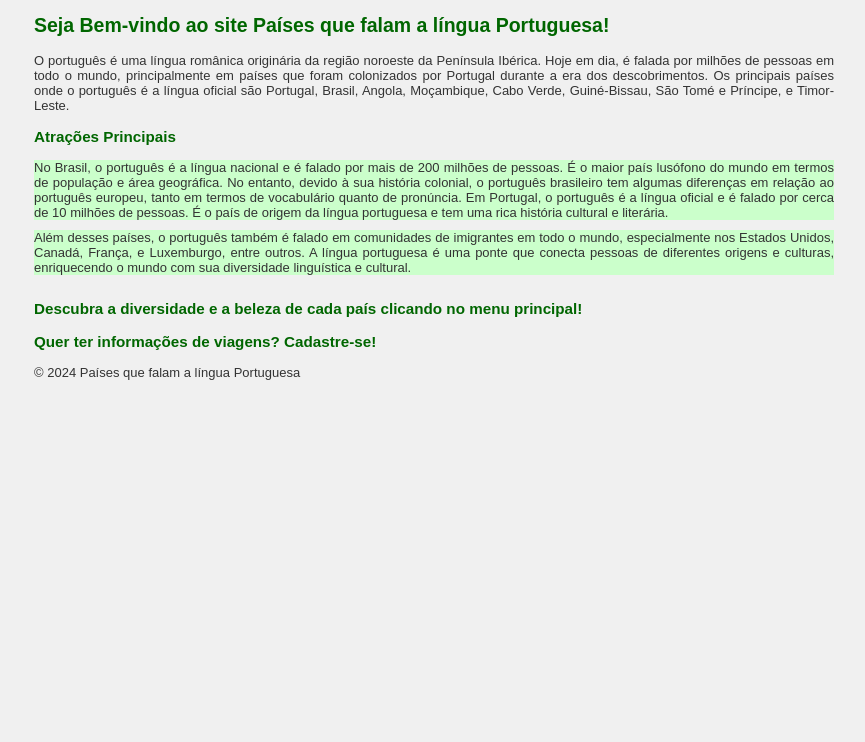
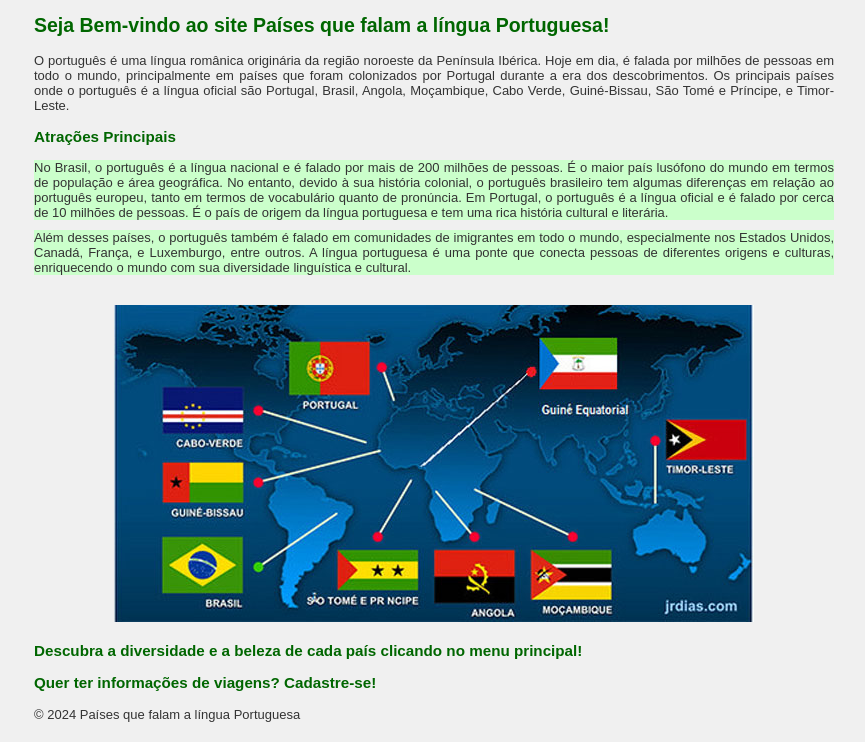
Before and after one commit to brunintoda123/FormMenu, a plain HTML site: page index.html in a window 1280 px wide. Shown: the part 96-838 px from the top of the page, without its empty margins (206-1071 px from the left). Before the commit the page ends 800 px from the top, so only its background shows below. Drawn offline with Linux system fonts and the light colour scheme.

Commit message:
novas páginas

```diff
--- a/index.html
+++ b/index.html
@@ -69,6 +69,8 @@
                 <li>No Brasil, o português é a língua nacional e é falado por mais de 200 milhões de pessoas. É o maior país lusófono do mundo em termos de população e área geográfica. No entanto, devido à sua história colonial, o português brasileiro tem algumas diferenças em relação ao português europeu, tanto em termos de vocabulário quanto de pronúncia. Em Portugal, o português é a língua oficial e é falado por cerca de 10 milhões de pessoas. É o país de origem da língua portuguesa e tem uma rica história cultural e literária.</li>
                 <li>Além desses países, o português também é falado em comunidades de imigrantes em todo o mundo, especialmente nos Estados Unidos, Canadá, França, e Luxemburgo, entre outros. A língua portuguesa é uma ponte que conecta pessoas de diferentes origens e culturas, enriquecendo o mundo com sua diversidade linguística e cultural.</li>
             </ul>
+            <img src="imagem/paises-de-idioma-portugues.jpg" alt="países que falam português">
+
             <h3>Descubra a diversidade e a beleza de cada país clicando no menu principal!</h3>
             <h3>Quer ter informações de viagens? Cadastre-se!</h3>
         </section>
```
